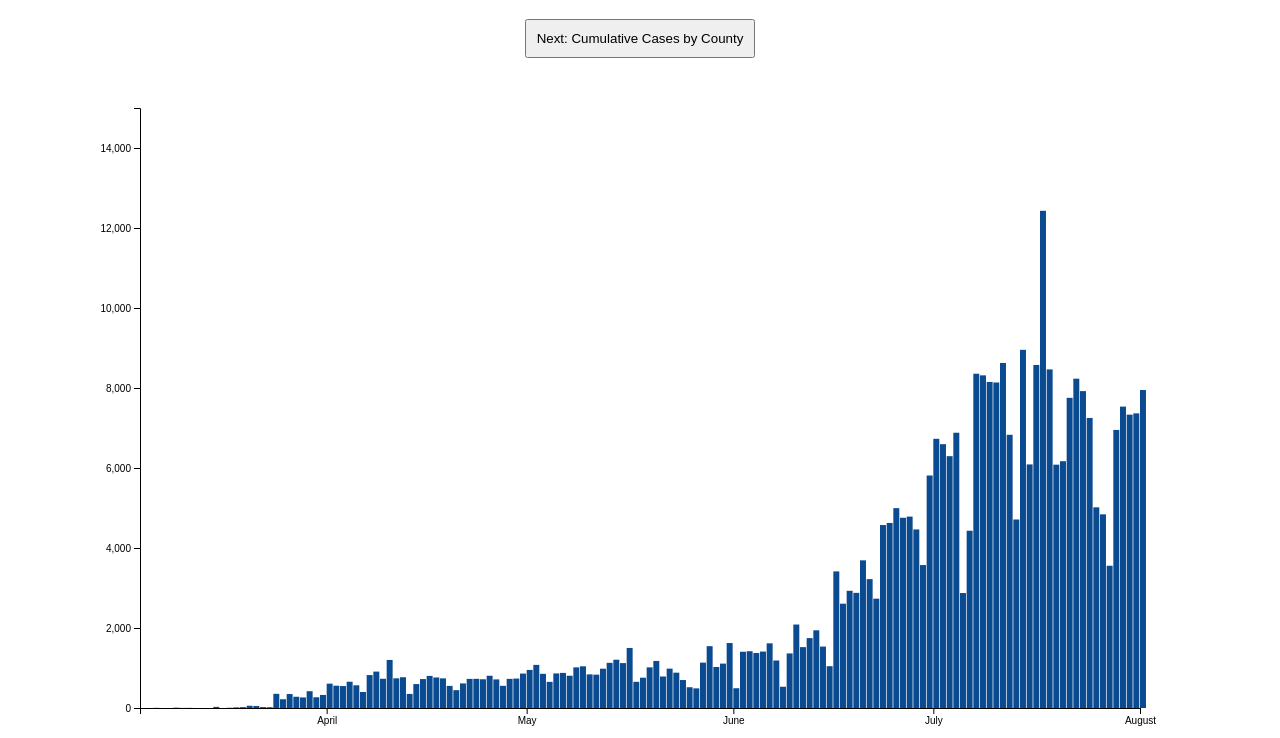
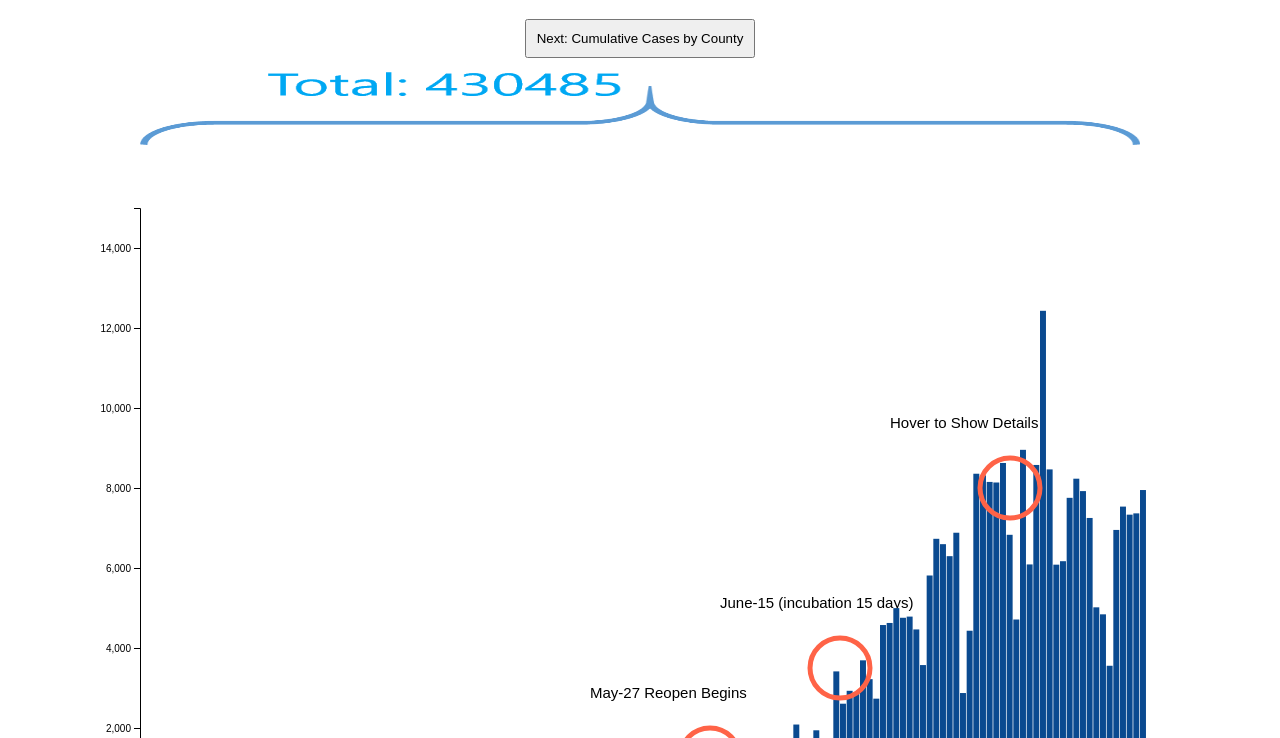
Before and after one commit to wfcwfcwfcwfc/covid19-tx, a plain HTML site: page index.html in a window 1280 px wide. Shown: the part 62-800 px from the top of the page. Drawn offline with nearby package versions, Linux system fonts and the light colour scheme.

Commit message:
Add curly brackets for transistion

```diff
--- a/index.html
+++ b/index.html
@@ -11,7 +11,7 @@
 <div class="buttons">
     <a href="bycounty.html"><button id="Next" >Next: Cumulative Cases by County</button></a>
 </div>
-
+<div class="buttons"><img src="s1_include.png" alt="total bracket" height="100px" width="1000px"> </div>
 <svg width=600 height=600>
 
 </svg>
@@ -97,6 +97,31 @@
             tooltip.style("opacity",0)
         });
 
+        var annotationx = ["570", "700", "870"]
+        var annotationy = ["550", "460", "280"]
+        var annotationText = ["May-27 Reopen Begins", "June-15 (incubation 15 days)", "Hover to Show Details"]
+        d3.select('svg').append('g').attr('transform', 'translate('+margin+','+margin+')').selectAll('circle')
+            .data(annotationx).enter().append('circle')
+            .attr('cx', (d, i) =>  {return d})
+            .attr('cy', (d, i) => annotationy[i])
+            .attr('r', (d, i) => 30)
+        .attr('fill', 'none')
+        .attr('stroke', 'tomato')
+        .attr('stroke-width', '5')
+
+        d3.select('svg')
+            .select('g')
+            .selectAll('text')
+            .data(annotationx)
+            .enter()
+            .append("text")
+            .attr('class', 'label')
+            .attr('x', (d, i) =>  {return d - 120})
+            .attr('y', (d, i) => annotationy[i] - 60)
+            // .attr('dy', "75em")
+            .text((d, i) => annotationText[i])
+
+
         // height - ys(d.cases)
 
         var y = d3.scaleLinear().domain(ydomain).range([height,0])
--- a/styles.css
+++ b/styles.css
@@ -1,6 +1,6 @@
 h1 {
     text-align: center;
-    font-family: Verdana;
+    font-family: Verdana, serif;
 
 }
 
@@ -18,6 +18,9 @@ svg {
 .label {
     z-index: 5;
     position: absolute;
+    font-family: "Arial", serif;
+    font-size: 15px;
+    /*border-radius: 55px;*/
 }
 
 #selector {
@@ -34,17 +37,18 @@ select {
     margin: 0 60px 0 20px
 }
 
-
 #tooltip {
     opacity: 0;
     position: absolute;
     text-align: center;
     width: 200px;
     height: 30px;
-    background: white;
-    border: 0px;
+    background: lightskyblue;
+    border: 0;
+    font-family: Arial, serif;
+    border-radius: 8px;
 }
 
 #desc {
-    margin: 0 250px;
+    margin: 0 450px;
 }
```
Also changed, not shown: s1_include.png (added).
